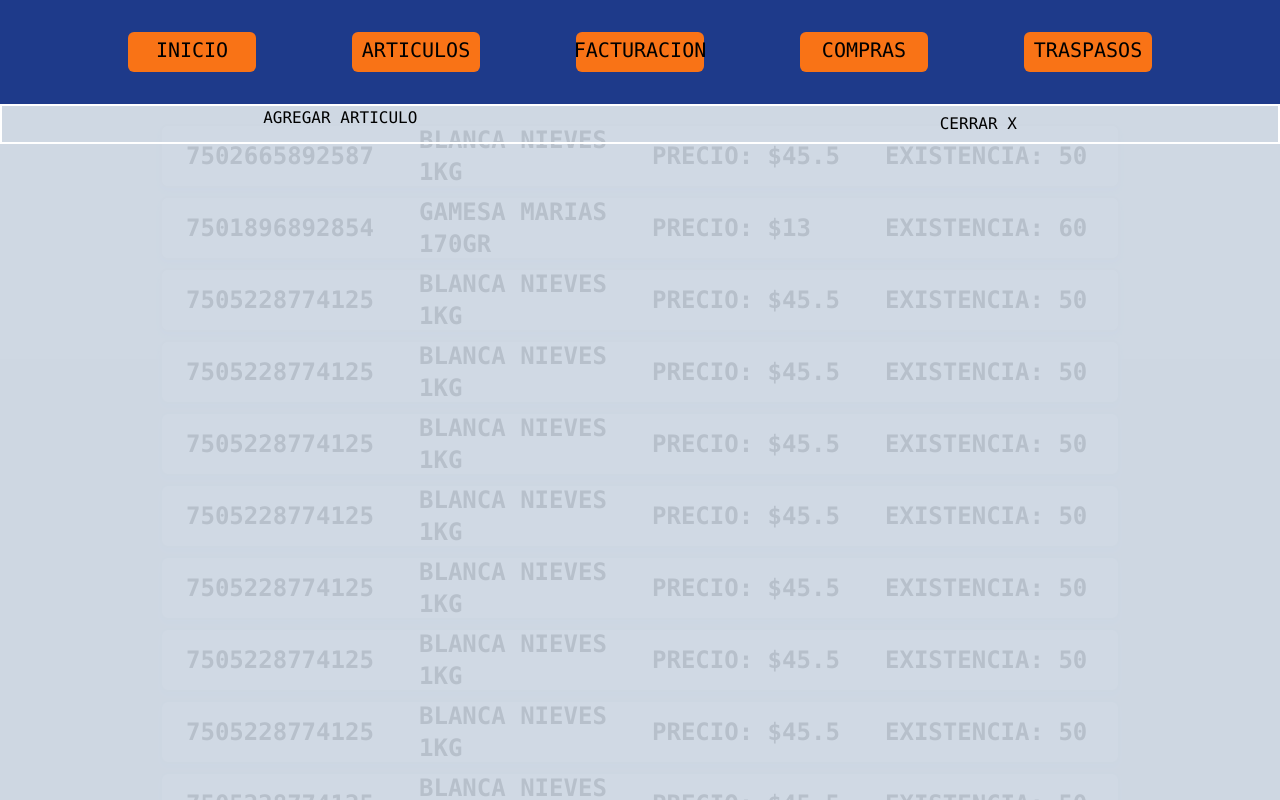
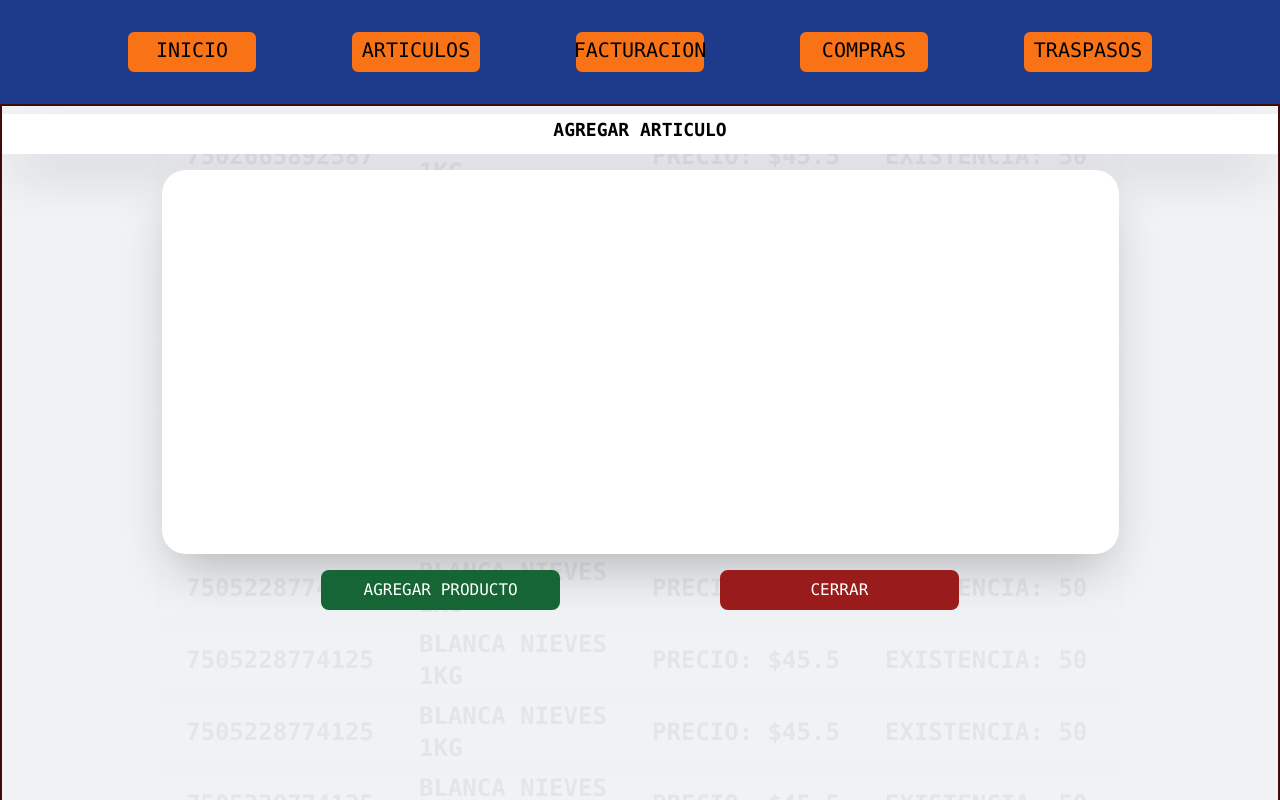
Before and after one commit to DavidRomeroC/punto-de-venta-admin, a Next.js app: page /articulos in a window 1280 px wide. Both pictures are taken after a click on the button "AGREGAR ARTICULO +". Shown: the top 800 px of the page. Built offline with nearby package versions, Linux system fonts and the light colour scheme; data requests are answered from the project's data file.

Commit message:
updating modal

```diff
--- a/src/components/AgregarArticulo.tsx
+++ b/src/components/AgregarArticulo.tsx
@@ -15,22 +15,40 @@ const AgregarArticulo = () => {
         }
     }
 
-    console.log(modalAdd)
+    const addProduct = () => {
+
+    }
 
     return (
         <>
             {
                 modalAdd
                     ?
-                    <div className="fixed w-screen h-screen bg-slate-300 z-0 bg-opacity-90 -translate-y-4 " >
-                        <div className="border-2 border-white w-full h-10 flex justify-around" >
-                            <div>AGREGAR ARTICULO</div>
-                            <button onClick={handleShow} className="" >CERRAR X</button>
+                    <div className="border-2 border-red-950 fixed w-screen h-screen bg-[#F0F2F5] z-0 bg-opacity-95 -translate-y-4 self-center " >
+                        <div className="border-2 border-white w-full h-10 flex justify-around bg-white shadow-2xl my-2" >
+                            <div className="text-lg font-bold" >AGREGAR ARTICULO</div>
+                        </div>
+                        <div className="w-full h-auto flex justify-center my-4 " >
+                            <div className="overflow-y-scroll w-9/12 h-96 bg-[#FFFFFF] shadow-2xl rounded-3xl" >
+
+                            </div>
+                        </div>
+                        <div className="w-full flex justify-center">
+                            <div className="w-9/12 flex justify-evenly" >
+                                <button
+                                    onClick={addProduct}
+                                    className="w-1/4 h-10 bg-green-800 text-white rounded-lg" >
+                                    AGREGAR PRODUCTO
+                                </button>
+                                <button
+                                    onClick={handleShow}
+                                    className="w-1/4 h-10 bg-red-800 text-white rounded-lg">
+                                    CERRAR
+                                </button>
+                            </div>
                         </div>
 
                     </div>
-                    // <div className="self-center w-9/12 border-2 border-black h-[720px] fixed z-0 bg- rounded-3xl">
-                    // </div>
                     :
                     <div className="w-9/12 flex self-center justify-around h-24 ">
                         <button
```
